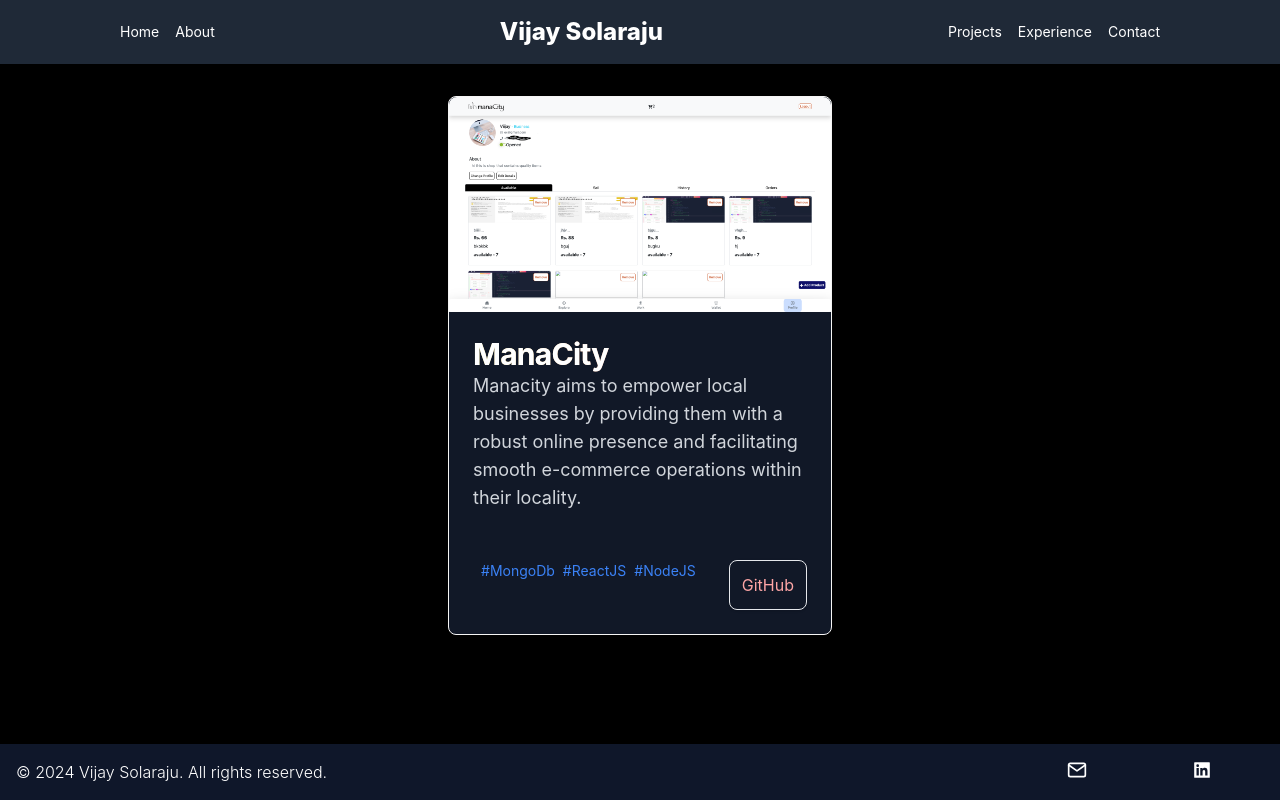
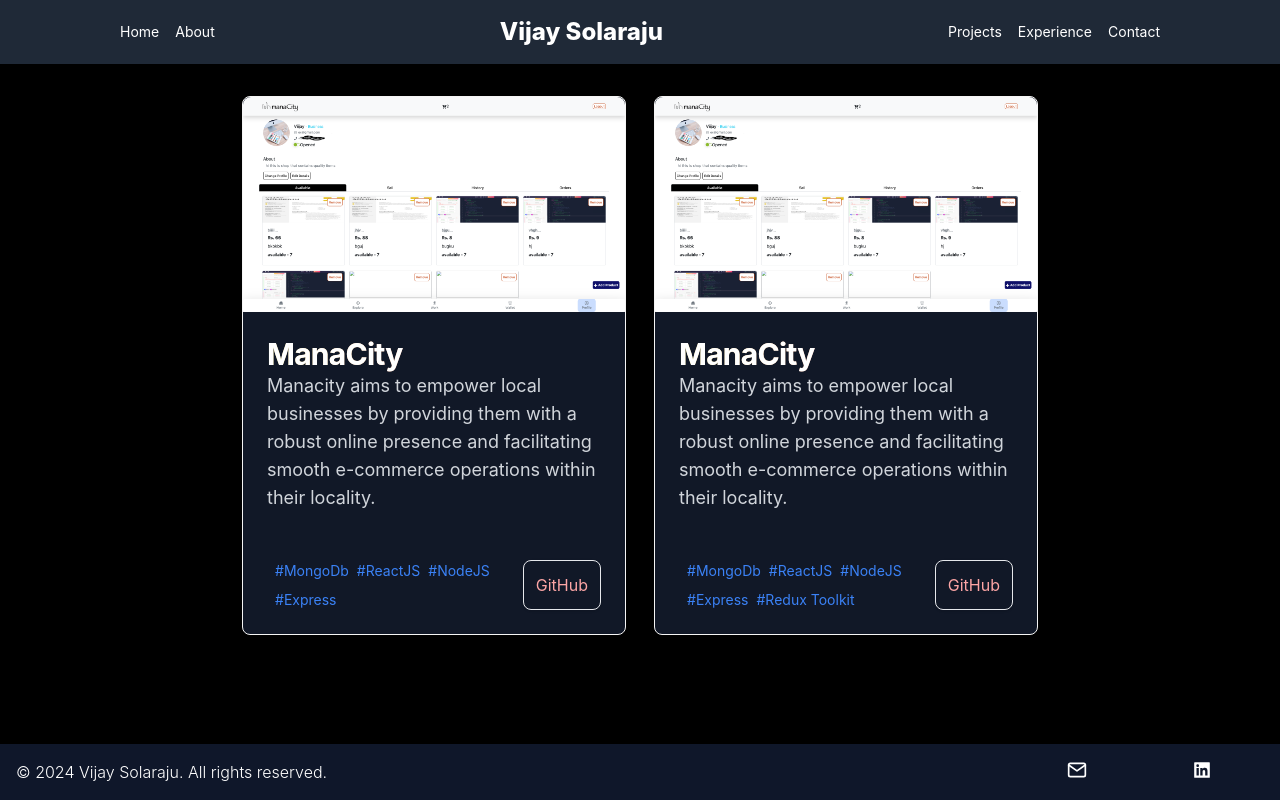
Before and after one commit to vijaysolaraju09/my-portfolio, a React (Create React App) app: page /projects in a window 1280 px wide. Built offline with nearby package versions, Linux system fonts and the light colour scheme.

Commit message:
Update Projects.js

```diff
--- a/src/components/Projects.js
+++ b/src/components/Projects.js
@@ -68,7 +68,16 @@ export const project = [
     image: manacity,
     git: "https://github.com/vijaysolaraju09/manacity-prod",
     websiteUrl: "https://manacity.netlify.app/signin",
-    technologies: ["MongoDb", "ReactJS", "NodeJS"],
+    technologies: ["MongoDb", "ReactJS", "NodeJS","Express"],
+  },
+  {
+    title: "ManaCity",
+    description:
+      "Manacity aims to empower local businesses by providing them with a robust online presence and facilitating smooth e-commerce operations within their locality.",
+    image: manacity,
+    git: "https://github.com/vijaysolaraju09/postaway2.0",
+    websiteUrl: "https://postaway2-0.onrender.com/",
+    technologies: ["MongoDb", "ReactJS", "NodeJS","Express","Redux Toolkit"],
   },
 ];
 
```
